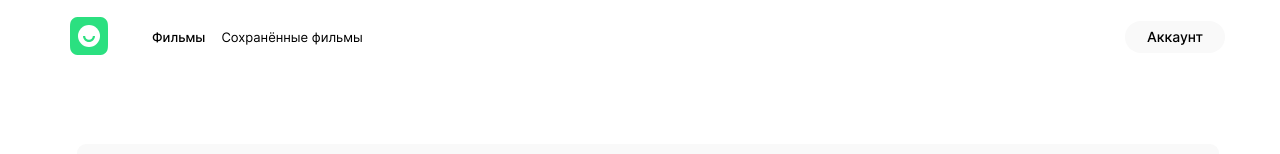
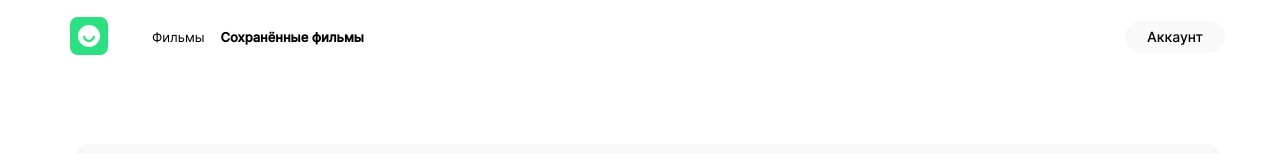
Before and after one commit to DmitrySavelev/movies-explorer-frontend, a React (Create React App) app: page /saved-movies in a window 1280 px wide. Shown: the top 154 px of the page. Built offline with nearby package versions, Linux system fonts and the light colour scheme; no server answers; sample sign-in values are in the browser's storage.

Commit message:
forth  review

```diff
--- a/src/components/Header/Header.css
+++ b/src/components/Header/Header.css
@@ -46,13 +46,8 @@
   opacity: 0.5;
 }
 
-.header__button_film {
-  font-weight: 500;
-}
-
-.header__button_saved-film {
-  font-weight: 400;
-  margin-right: 48px;
+.header__button_active {
+  font-weight: 600;
 }
 
 .header__button_account {
--- a/src/components/Header/Header.jsx
+++ b/src/components/Header/Header.jsx
@@ -1,20 +1,30 @@
 import { Link } from "react-router-dom";
 import "./Header.css";
 import Logo from "../Logo/Logo";
+import { useLocation } from "react-router-dom";
 
 function Header({ onOpen }) {
+  let location = useLocation();
+
   return (
     <header className="header">
       <div className="header__buttons-left">
         <Link to="/" className="header__logo">
           <Logo />
         </Link>
-        <Link to="/movies" className="header__button header__button_film">
+        <Link
+          to="/movies"
+          className={`header__button ${
+            location.pathname === "/movies" ? "header__button_active" : ""
+          }`}
+        >
           Фильмы
         </Link>
         <Link
           to="/saved-movies"
-          className="header__button header__button_saved-film"
+          className={`header__button ${
+            location.pathname === "/saved-movies" ? "header__button_active" : ""
+          }`}
         >
           Сохранённые фильмы
         </Link>
--- a/src/components/MoviesCardList/MoviesCardList.jsx
+++ b/src/components/MoviesCardList/MoviesCardList.jsx
@@ -78,7 +78,7 @@ function MoviesCardList({
         searchedMovies.length === 0 &&
         localStorage.getItem("nameSave").length === 0
       ) {
-        setMoviesToRender(savedMovies);
+        setMoviesToRender([]);
       } else if (searchedMovies.length === 0) {
         setMoviesToRender([]);
       } else if (searchedMovies.length > 0) {
--- a/src/components/Popup/Popup.css
+++ b/src/components/Popup/Popup.css
@@ -63,6 +63,11 @@
     transition: opacity 0.3s ease;
   }
 
+  .popup__span_active {
+    padding-bottom: 7px;
+    border-bottom: 3px solid #000;
+  }
+
   .popup__span:hover {
     opacity: 0.5;
   }
--- a/src/components/Popup/Popup.jsx
+++ b/src/components/Popup/Popup.jsx
@@ -1,7 +1,9 @@
-import { Link } from "react-router-dom";
+import { Link, useLocation } from "react-router-dom";
 import "./Popup.css";
 
 const Popup = ({ isOpen, onClose, setSearchedMovies }) => {
+  let location = useLocation();
+
   function handleClickClose() {
     onClose();
     setSearchedMovies([]);
@@ -16,17 +18,39 @@ const Popup = ({ isOpen, onClose, setSearchedMovies }) => {
           onClick={onClose}
         ></button>
         <div className="popup__wrapper">
-          <Link to="/" className="popup__span" onClick={handleClickClose}>
+          <Link
+            to="/"
+            onClick={handleClickClose}
+            className={`popup__span ${
+              location.pathname === "/" ? "popup__span_active" : ""
+            }`}
+          >
             Главная
           </Link>
-          <Link to="/movies" className="popup__span" onClick={handleClickClose}>
+          <Link
+            to="/movies"
+            onClick={handleClickClose}
+            className={`popup__span ${
+              location.pathname === "/movies" ? "popup__span_active" : ""
+            }`}
+          >
             Фильмы
           </Link>
-          <Link to="/saved-movies" className="popup__span" onClick={handleClickClose}>
+          <Link
+            to="/saved-movies"
+            onClick={handleClickClose}
+            className={`popup__span ${
+              location.pathname === "/saved-movies" ? "popup__span_active" : ""
+            }`}
+          >
             Сохранённые фильмы
           </Link>
         </div>
-        <Link to="/profile" className="popup__account" onClick={handleClickClose}>
+        <Link
+          to="/profile"
+          className="popup__account"
+          onClick={handleClickClose}
+        >
           Аккаунт
         </Link>
       </section>
--- a/src/components/SearchForm/SearchForm.jsx
+++ b/src/components/SearchForm/SearchForm.jsx
@@ -70,7 +70,6 @@ function SearchForm({
         return handleDuration(movie);
       }
     });
-
     if (filteredArr.length === 0) {
       setSearchedMovies([]);
     } else {
@@ -83,7 +82,7 @@ function SearchForm({
     if (cards.length > 0) {
       if (location.pathname === "/movies") {
         if (
-          getFilteredArr(cards, values.films).length > 0 ||
+          // getFilteredArr(cards, values.films).length > 0 ||
           getFilteredArr(cards, localStorage.getItem("name")).length > 0
         ) {
           setIsShowedButton(true);
```
Also changed, not shown: src/components/App/App.jsx (+0 -8 lines), 1 other file (tests, documents, lock files or other folders).
